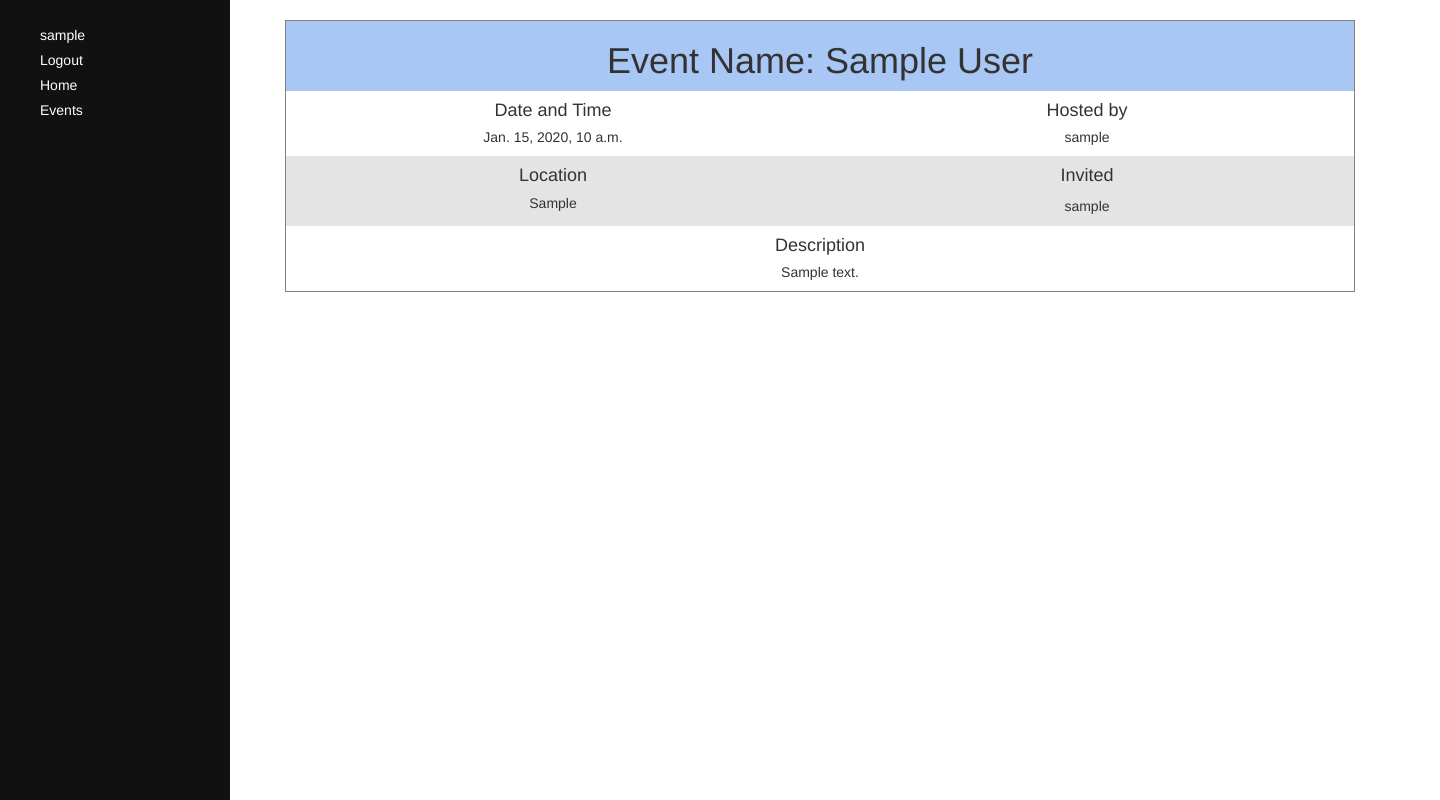
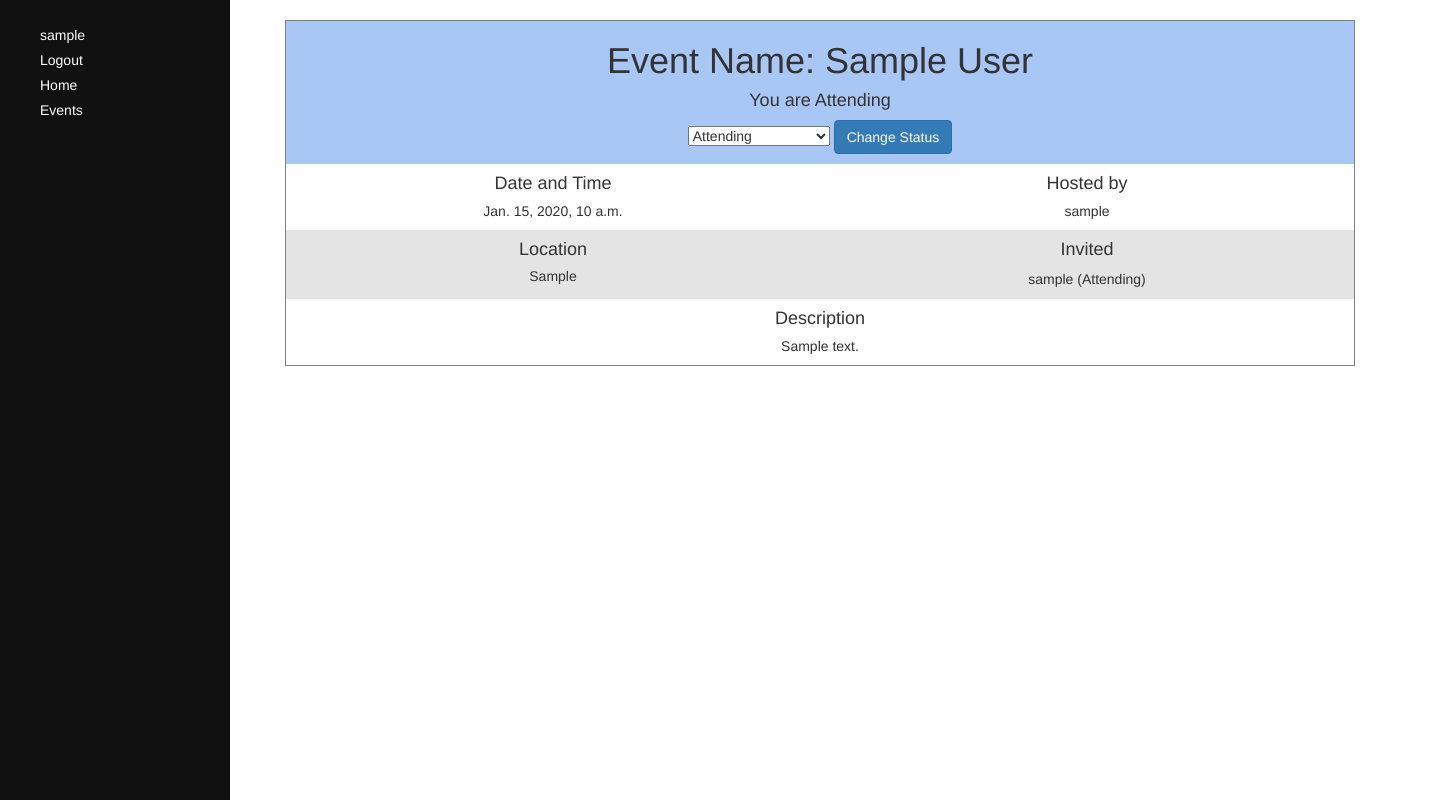
Before and after one commit to jrambold/gamenight, a Django app: page /events/event/1/ in a window 1440 px wide. Run offline with Django 3.2, Linux system fonts and the light colour scheme; a user stored in the database is signed in; tables that the repository leaves empty hold one stand-in row (values such as "Sample post"); some libraries are stand-ins or nearby versions.

Commit message:
added status for members to events changable on the event page

```diff
--- a/events/admin.py
+++ b/events/admin.py
@@ -1,9 +1,10 @@
 from django.contrib import admin
 
 # Register your models here.
-from events.models import Player, UserEvent, FriendRequest, NewMemberRequest
+from events.models import Player, UserEvent, FriendRequest, NewMemberRequest, PlayerStatus
 
 admin.site.register(Player)
 admin.site.register(UserEvent)
 admin.site.register(FriendRequest)
 admin.site.register(NewMemberRequest)
+admin.site.register(PlayerStatus)
--- a/events/forms.py
+++ b/events/forms.py
@@ -44,3 +44,16 @@ class AcceptFriendForm(forms.Form):
     def __init__(self, user, *args, **kwargs):
         super(AcceptFriendForm, self).__init__(*args, **kwargs)
         self.fields['requests'].queryset = user.player.accepter.all()
+
+class EventStatusForm(forms.Form):
+    ATTENDING = 'Attending'
+    MAYBE = 'Maybe'
+    PASSING = 'Passing'
+    AWAITING = 'Awaiting Response'
+    STATUS_CHOICES = (
+        (ATTENDING, 'Attending'),
+        (MAYBE, 'Maybe'),
+        (PASSING, 'Passing'),
+        (AWAITING, 'Awaiting Response')
+    )
+    status = forms.ChoiceField(label='Change Status', choices=STATUS_CHOICES)
--- a/events/models.py
+++ b/events/models.py
@@ -60,6 +60,24 @@ class UserEvent(models.Model):
 	def __str__(self):
 		return self.name
 
+class PlayerStatus(models.Model):
+	ATTENDING = 'Attending'
+	MAYBE = 'Maybe'
+	PASSING = 'Passing'
+	AWAITING = 'Awaiting Response'
+	STATUS_CHOICES = (
+		(ATTENDING, 'Attending'),
+		(MAYBE, 'Maybe'),
+		(PASSING, 'Passing'),
+		(AWAITING, 'Awaiting Response')
+	)
+	status = models.CharField(max_length=20, choices=STATUS_CHOICES, default=AWAITING)
+	event = models.ForeignKey(UserEvent, on_delete=models.CASCADE, related_name='memberstatus')
+	player = models.ForeignKey(Player, on_delete=models.CASCADE, related_name='memberstatus')
+
+	def __str__(self):
+		return f"{self.event.name} {self.player.username}"
+
 class InvitedUser(models.Model):
 	name = models.CharField(max_length=200)
 	email = models.EmailField(max_length=254)
--- a/events/templates/events/event.html
+++ b/events/templates/events/event.html
@@ -5,6 +5,14 @@
 <div class="row centered" style="background-color:#a8c7f4">
 	<div class="col">
 		<h1>Event Name: {{ event.name }}</h1>
+		<h4>You are {{ status }}</h4>
+	  <h5>
+			<form method="post" action="{% url 'events:changeStatus' event.id %}">
+				{% csrf_token %}
+				{{ form.status }}
+				<input type="submit" class="btn btn-primary" value="Change Status" />
+			</form>
+		</h5>
 	</div>
 </div>
 <div class="row centered">
@@ -25,8 +33,8 @@
 	<div class="col-md-6 col">
 		<h4>Invited</h4>
 	  <ul>
-	  {% for person in members %}
-	      <p>{{ person }}</p>
+	  {% for status in members %}
+	      <p>{{ status.player }} ({{ status.status }})</p>
 	  {% endfor %}
 	  </ul>
 	</div>
@@ -35,7 +43,6 @@
 	<div class="col">
 		<h4>Description</h4>
 	  <h5>{{ event.description }}</h5>
-
 	</div>
 </div>
 </section>
--- a/events/urls.py
+++ b/events/urls.py
@@ -13,4 +13,5 @@ urlpatterns = [
     path('user/create_event/', views.create_event, name='createEvent'),
     path('user/friend_request/', views.friend_request, name='friendRequest'),
     path('user/frequest/', views.frequest, name='acceptFRequest'),
+    path('event/<int:event_id>/change_status/', views.change_status, name='changeStatus')
 ]
--- a/events/views.py
+++ b/events/views.py
@@ -3,8 +3,8 @@ from django.http import HttpResponse, JsonResponse
 from django.template import loader
 from django.contrib.auth import login, authenticate, logout
 from django.contrib.auth.models import User, Group
-from events.models import Player, UserEvent, FriendRequest, NewMemberRequest
-from events.forms import SignUpForm, UserEventForm, AddFriendForm, AcceptFriendForm
+from events.models import Player, UserEvent, FriendRequest, NewMemberRequest, PlayerStatus
+from events.forms import SignUpForm, UserEventForm, AddFriendForm, AcceptFriendForm, EventStatusForm
 from events.utils import welcome_email, new_event_email, friend_invite_email
 from datetime import datetime
 import django_rq
@@ -37,8 +37,10 @@ def event_show(request, event_id):
     if request.user.is_authenticated:
         event = get_object_or_404(UserEvent, pk=event_id)
         if request.user.player == event.owner or request.user.player in event.member.all():
-            members = event.member.all()
-            return render(request, 'events/event.html', { 'event': event, 'members': members })
+            members = event.memberstatus.all()
+            form = EventStatusForm()
+            status = event.memberstatus.get(player=request.user.player).status
+            return render(request, 'events/event.html', { 'event': event, 'members': members, 'form': form, 'status': status })
     return redirect('/')
 
 def new_user(request):
@@ -114,6 +116,11 @@ def create_event(request):
             event.save()
             event.member.add(*list(cd['attendees']))
             event.save()
+            status = PlayerStatus(player=event.owner, event=event, status='Attending')
+            status.save()
+            for member in event.member.all():
+                status = PlayerStatus(player=member, event=event)
+                status.save()
             django_rq.enqueue(new_event_email, event)
 
             return redirect(f"/events/event/{event.id}")
@@ -155,3 +162,14 @@ def frequest(request):
             for friend_request in FriendRequest.objects.filter(accepter=request.user.player):
                 friend_request.delete()
     return redirect('/events/')
+
+def change_status(request, event_id):
+    if request.user.is_authenticated and request.method == 'POST':
+        form = EventStatusForm(request.POST)
+        if form.is_valid():
+            cd = form.cleaned_data
+            event = get_object_or_404(UserEvent, pk=event_id)
+            status = event.memberstatus.get(player=request.user.player)
+            status.status = cd['status']
+            status.save()
+    return redirect(f"/events/event/{event_id}/")
```
Also changed, not shown: events/migrations/0006_playerstatus.py (added), events/migrations/0007_auto_20180801_0725.py (added).
